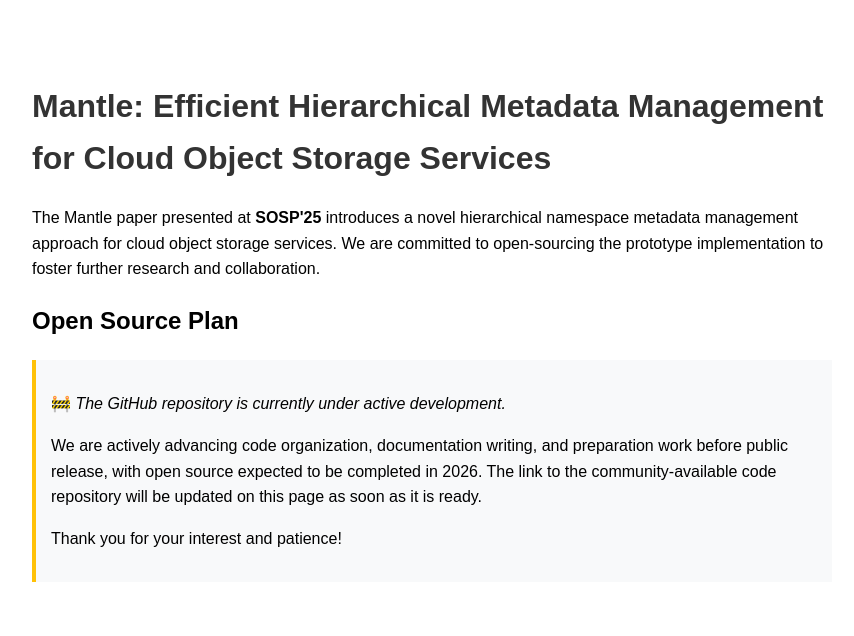
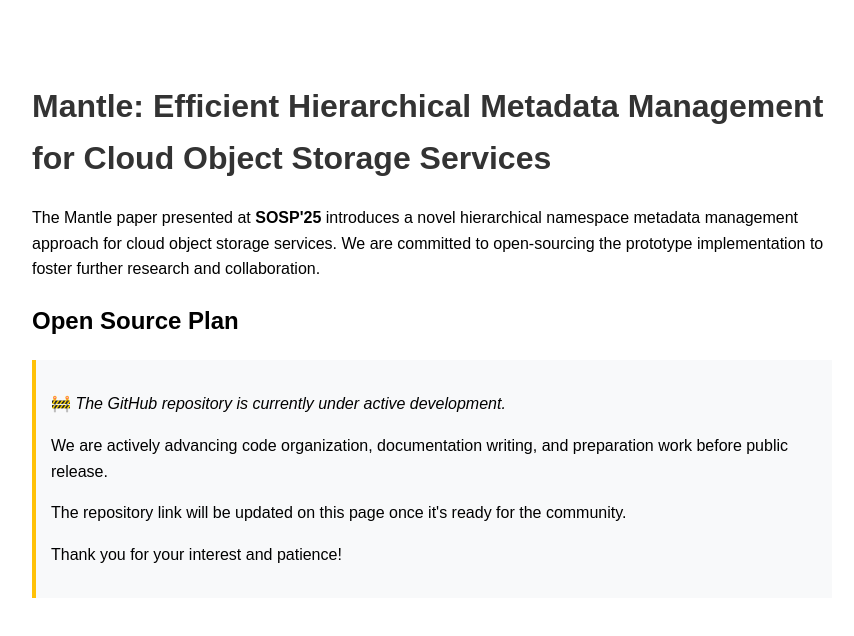
Before and after one commit to mantle-opensouce/mantle-opensouce.github.io, a plain HTML site: page index.html in a window 1280 px wide. Shown: the whole page, without its empty margins (208-1062 px from the left). Drawn offline with Linux system fonts and the light colour scheme.

Commit message:
update index.html

```diff
--- a/index.html
+++ b/index.html
@@ -3,7 +3,7 @@
 <head>
     <meta charset="UTF-8">
     <title>Mantle: Open Source Declaration</title>
-    <meta name="description" content="Official page for the Mantle project, showcasing the SOSP'25 accepted paper 'Mantle: Efficient Hierarchical Metadata Management for Cloud Object Storage Services'">
+    <meta name="description" content="Official page for the Mantle project, showcasing the SOSP'25 accepted paper 'Mantle: Efficient Hierarchical Metadata Management for Cloud Object Storage Services">
     <style>
         body { font-family: Arial, sans-serif; line-height: 1.6; margin: 40px auto; max-width: 800px; padding: 20px; }
         h1 { color: #333; }
@@ -24,7 +24,8 @@
         <h2>Open Source Plan</h2>
         <div id="github-notice">
             <p>🚧 <em>The GitHub repository is currently under active development.</em></p>
-            <p>We are actively advancing code organization, documentation writing, and preparation work before public release, with open source expected to be completed in 2026. The link to the community-available code repository will be updated on this page as soon as it is ready.</p>
+            <p>We are actively advancing code organization, documentation writing, and preparation work before public release.</p>
+            <p>The repository link will be updated on this page once it's ready for the community.</p>
             <p>Thank you for your interest and patience!</p>
         </div>
     </section>
```
